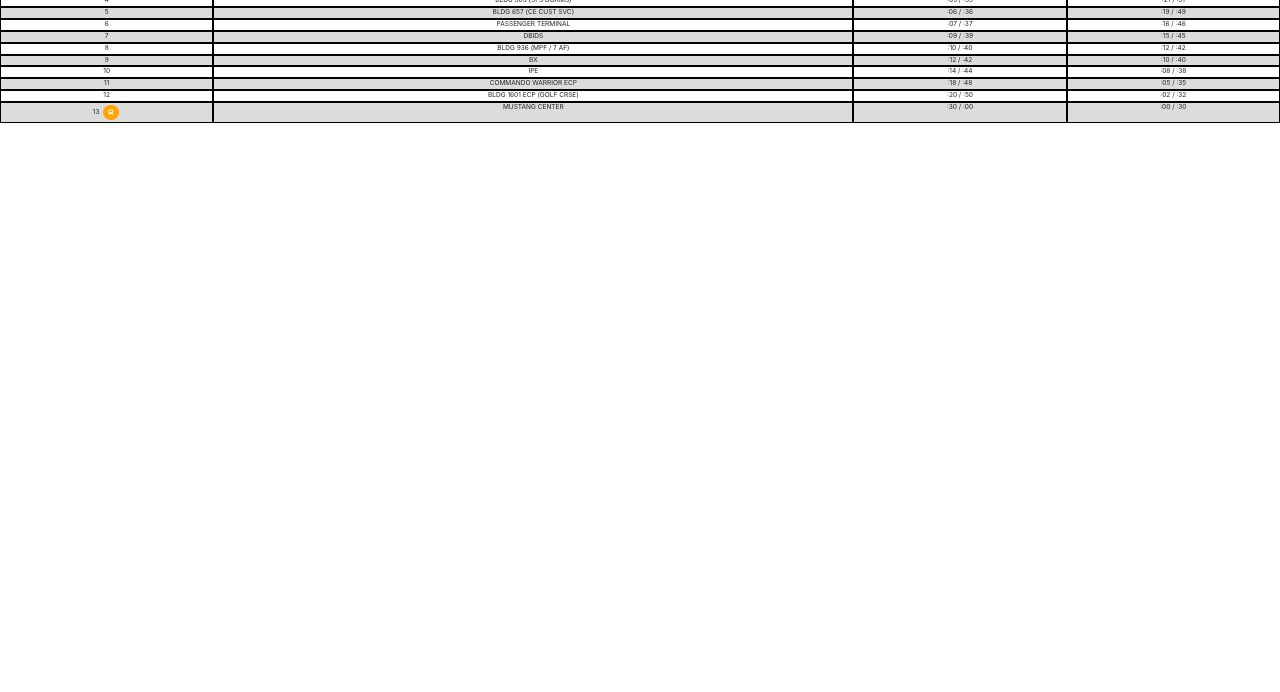
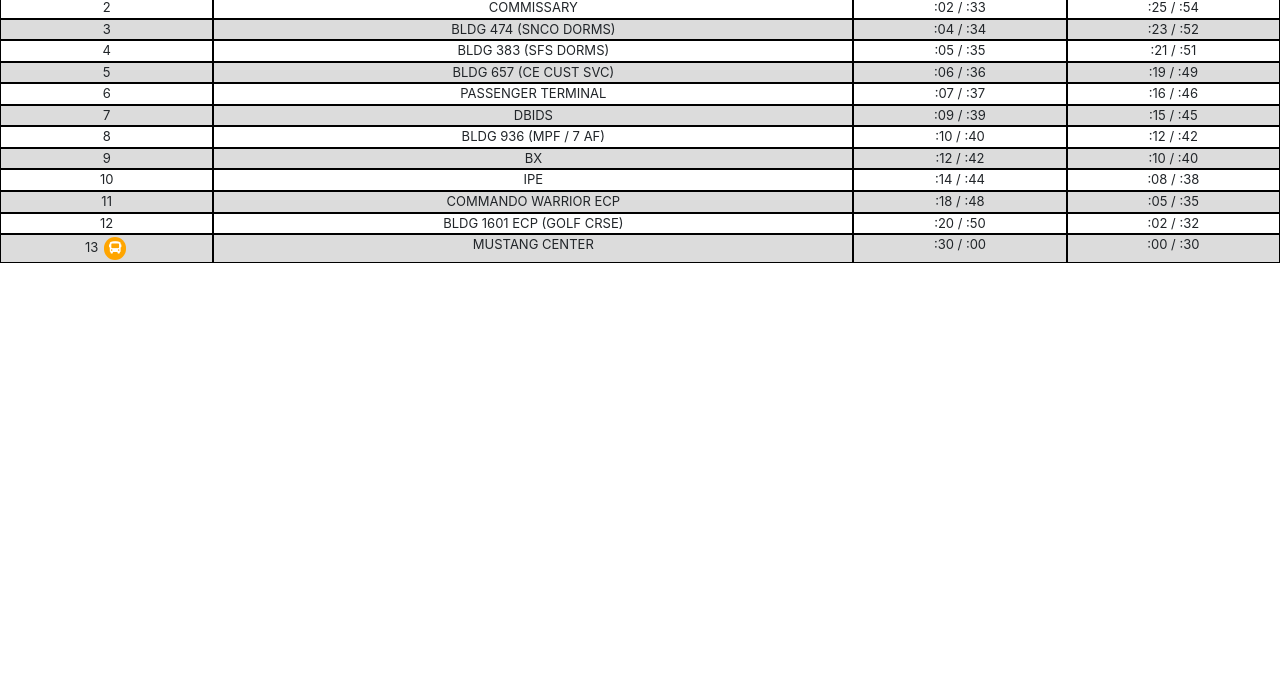
Before and after one commit to dev-osan/busGPS, a website: page views/index.html in a window 1280 px wide. Shown: the part 108-800 px from the top of the page. Drawn offline with nearby package versions, Linux system fonts and the light colour scheme; files that its build step writes are made by us from their sources.

Commit message:
change font size to .95

```diff
--- a/public/css/styles.css
+++ b/public/css/styles.css
@@ -2,7 +2,7 @@
 
 * {
   text-transform: uppercase;
-  font-size: 0.8em;
+  font-size: 0.95em;
 }
 
 .table-title {
```
